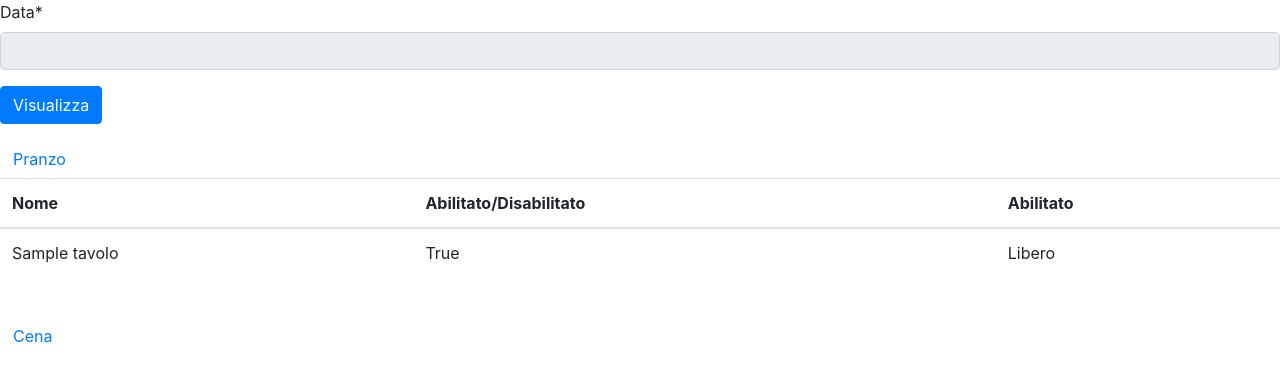
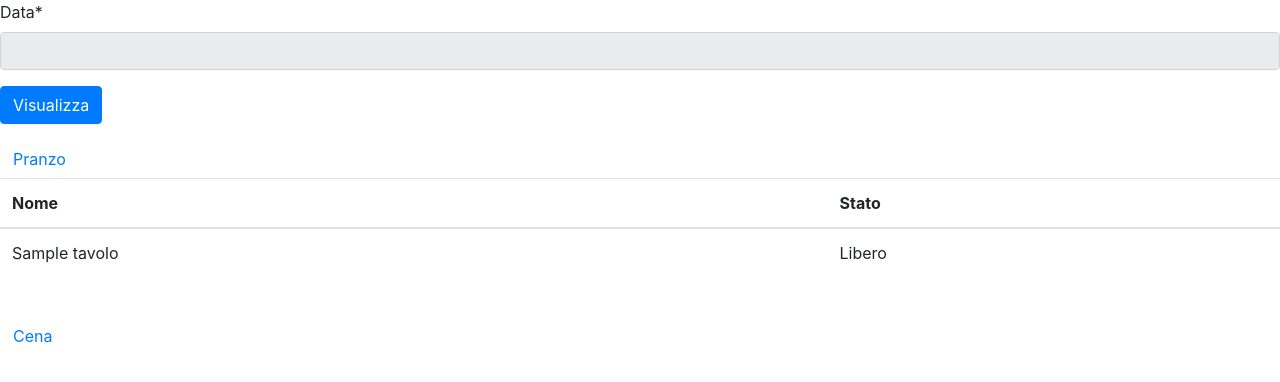
Before and after one commit to SiceX/risto_book_final, a Django app: page /booking/prenotazioni/dashboard/2021/07/17 in a window 1280 px wide. Shown: the part 56-438 px from the top of the page. Run offline with Django 3.2, Linux system fonts and the light colour scheme; tables that the repository leaves empty hold one stand-in row (values such as "Sample post"); some libraries are stand-ins or nearby versions.

Commit message:
Dashboard prenotazioni ora visualizza solo tavoli abilitati.

```diff
--- a/booking/templates/booking/prenotazione/lista_tavoli.html
+++ b/booking/templates/booking/prenotazione/lista_tavoli.html
@@ -8,8 +8,7 @@
 		<thead>
 		<tr>
 			<th>Nome</th>
-			<th>Abilitato/Disabilitato</th>
-			<th>Abilitato</th>
+			<th>Stato</th>
 			{% if user.is_authenticated %}
 				<th>Prenota</th>
 			{% endif %}
@@ -19,13 +18,12 @@
 		{% for tavolo in object_list %}
 			<tr>
 				<td>{{ tavolo.nome }}</td>
-				<td>{{ tavolo.abilitato }}</td>
 				{% if tavolo.nome in prenotati %}
 					<td>Prenotato</td>
 
 					{% if user.is_authenticated %}
 						<td>
-							<a role="button" class="btn btn-secondary disabled">Prenota Tavolo</a>
+							<a role="button" class="btn btn-info disabled">Mettiti in coda</a>
 						</td>
 					{% endif %}
 				{% else %}
--- a/booking/views.py
+++ b/booking/views.py
@@ -6,7 +6,7 @@ from django import forms
 from django.contrib.auth.forms import UserCreationForm
 from django.core.exceptions import ObjectDoesNotExist
 from django.forms import DateInput
-from django.shortcuts import render
+from django.shortcuts import render, get_object_or_404
 from django.urls import reverse_lazy
 from django.views.generic import TemplateView, DetailView, ListView, CreateView
 from django.views.generic.edit import FormMixin
@@ -69,6 +69,9 @@ class DashboardPrenotazioni(ListView, FormMixin):
 	def form_invalid(self, request, *args, **kwargs):
 		return self.get(self, request, *args, **kwargs)
 
+	def get_queryset(self):
+		return Tavolo.objects.filter(abilitato=True)
+
 	def get_context_data(self, **kwargs):
 		ctx = super(DashboardPrenotazioni, self).get_context_data(**kwargs)
 
```
